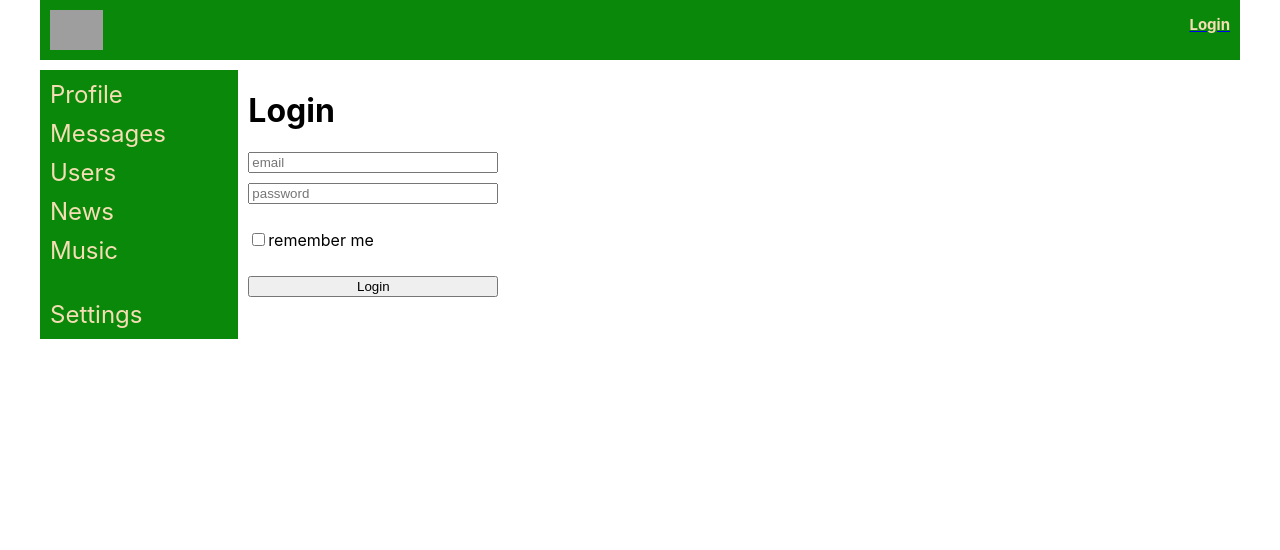
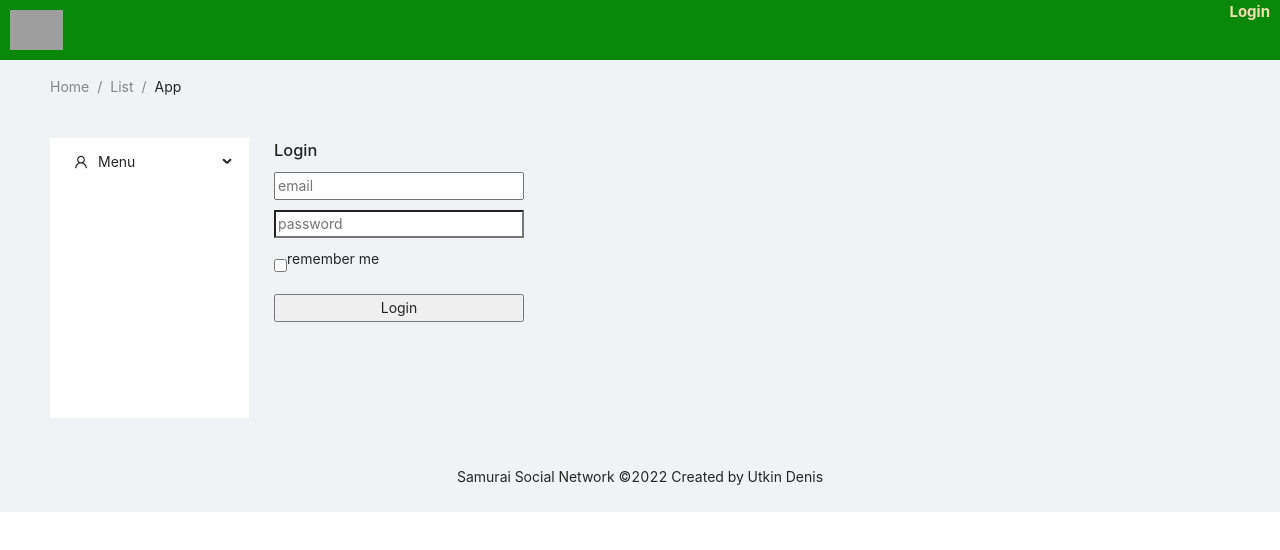
Before and after one commit to dacorm/react-samurai, a React (Create React App) app: page /login in a window 1280 px wide. Shown: the top 550 px of the page. Built offline with nearby package versions, Linux system fonts and the light colour scheme; no server answers; grey boxes are pictures that could not be loaded.

Commit message:
feat: ant design layout

```diff
--- a/package.json
+++ b/package.json
@@ -11,6 +11,8 @@
     "@types/node": "^18.6.5",
     "@types/react": "^18.0.17",
     "@types/react-dom": "^18.0.6",
+    "@types/redux-form": "^8.3.5",
+    "antd": "^4.7.2",
     "axios": "^0.27.2",
     "final-form": "^4.20.7",
     "react": "^18.2.0",
--- a/src/App.js
+++ b/src/App.js
@@ -1,28 +1,94 @@
-import React from 'react'
+import React, {useEffect, useState} from 'react'
 import './App.css';
 import Navbar from "./components/Navbar/Navbar";
-import {Route, Routes} from "react-router-dom";
+import {NavLink, Route, Routes} from "react-router-dom";
 import DialogsContainer from "./components/Dialogs/DialogsContainer";
 import UsersContainer from "./components/Users/UsersContainer";
 import ProfileContainer from "./components/Profile/ProfileContainer";
 import HeaderContainer from "./components/Header/HeaderContainer";
 import Login from "./components/Login/Login";
+import {Breadcrumb, Layout, Menu} from 'antd'
+import "antd/dist/antd.css";
+import {LaptopOutlined, NotificationOutlined, UserOutlined} from '@ant-design/icons'
+import Header from './components/Header/Header'
+import styles from "./components/Navbar/Navbar.module.css";
+import axios from "axios";
+
+const {SubMenu} = Menu
+const {Content, Footer, Sider} = Layout
+
 
 function App() {
+    const [id, setId] = useState(0);
+
+    const fetchId = async () => {
+        const res = await axios.get(`https://social-network.samuraijs.com/api/1.0/auth/me`, {
+            withCredentials: true
+        })
+        setId(res.data.data.id);
+    }
+
+    useEffect(() => {
+        fetchId();
+    }, [])
 
     return (
-        <div className="app-wrapper">
-            <HeaderContainer />
-            <Navbar />
-            <Routes>
-                <Route path="/" element={<ProfileContainer />} />
-                <Route path="/profile" element={<ProfileContainer />} />
-                <Route path="/profile/:id" element={<ProfileContainer />} />
-                <Route path='dialogs' element={<DialogsContainer />} />
-                <Route path='/login' element={<Login />} />
-                <Route path='users' element={<UsersContainer />} />
-            </Routes>
-        </div>
+        <Layout>
+            <Header/>
+            <Content style={{padding: '0 50px'}}>
+                <Breadcrumb style={{margin: '16px 0'}}>
+                    <Breadcrumb.Item>Home</Breadcrumb.Item>
+                    <Breadcrumb.Item>List</Breadcrumb.Item>
+                    <Breadcrumb.Item>App</Breadcrumb.Item>
+                </Breadcrumb>
+                <Layout className="site-layout-background" style={{padding: '24px 0'}}>
+                    <Sider className="site-layout-background" width={200}>
+                        <Menu
+                            mode="inline"
+                            /*  defaultSelectedKeys={['7']}*/
+                            /*  defaultOpenKeys={['sub1']}*/
+                            style={{height: '100%'}}
+                        >
+                            <SubMenu key="sub1" icon={<UserOutlined/>} title="Menu">
+                                <Menu.Item key="1"> <NavLink to={`/profile/${id ?? 2}`}
+                                                             className={({isActive}) => isActive ? `${styles.item} ${styles.active}` : `${styles.item}`}>Profile</NavLink></Menu.Item>
+                                <Menu.Item key="2"><NavLink to='dialogs'
+                                                            className={({isActive}) => isActive ? `${styles.item} ${styles.active}` : `${styles.item}`}>Messages</NavLink></Menu.Item>
+                                <Menu.Item key="3"><NavLink to='users'
+                                                            className={({isActive}) => isActive ? `${styles.item} ${styles.active}` : `${styles.item}`}>Users</NavLink></Menu.Item>
+                            </SubMenu>
+                        </Menu>
+                    </Sider>
+                    <Content style={{padding: '0 24px', minHeight: 280}}>
+
+                        <Routes>
+                            <Route path="/" element={<ProfileContainer/>}/>
+                            <Route path="/profile" element={<ProfileContainer/>}/>
+                            <Route path="/profile/:id" element={<ProfileContainer/>}/>
+                            <Route path='dialogs' element={<DialogsContainer/>}/>
+                            <Route path='/login' element={<Login/>}/>
+                            <Route path='users' element={<UsersContainer/>}/>
+                        </Routes>
+
+                    </Content>
+                </Layout>
+            </Content>
+            <Footer style={{textAlign: 'center'}}>Samurai Social Network ©2022 Created by Utkin Denis</Footer>
+        </Layout>
+
+
+        // <div className="app-wrapper">
+        //     <HeaderContainer />
+        //     <Navbar />
+        //     <Routes>
+        //         <Route path="/" element={<ProfileContainer />} />
+        //         <Route path="/profile" element={<ProfileContainer />} />
+        //         <Route path="/profile/:id" element={<ProfileContainer />} />
+        //         <Route path='dialogs' element={<DialogsContainer />} />
+        //         <Route path='/login' element={<Login />} />
+        //         <Route path='users' element={<UsersContainer />} />
+        //     </Routes>
+        // </div>
     );
 }
 
--- a/src/components/Header/Header.tsx
+++ b/src/components/Header/Header.tsx
@@ -1,24 +1,30 @@
 import React, {useEffect} from 'react';
 import styles from './Header.module.css';
 import {Link, NavLink, useNavigate} from "react-router-dom";
-import axios from "axios";
+import {useDispatch, useSelector} from "react-redux";
+import {selectCurrentUserLogin, selectIsAuth} from "../../redux/auth-selectors";
+import {logoutThunk} from "../../redux/auth-reducer";
 
 type HeaderProps = {
     isAuth: boolean
     login: string
     setUserThunk: (userId: number | null) => void
     id: number | null
-    logoutThunk: () => void
 }
 
-const Header: React.FC<HeaderProps> = ({ isAuth, login, setUserThunk, id, logoutThunk }) => {
+const Header: React.FC<HeaderProps> = ({ setUserThunk, id }) => {
     const navigate = useNavigate();
+    const isAuth = useSelector(selectIsAuth)
+    const login = useSelector(selectCurrentUserLogin)
+
+    const dispatch = useDispatch()
 
     useEffect(() => {
         if (isAuth && id) {
             setUserThunk(id);
         }
     }, [isAuth, id])
+
 
     return (
         <header className={styles.header}>
@@ -31,7 +37,8 @@ const Header: React.FC<HeaderProps> = ({ isAuth, login, setUserThunk, id, logout
                         <div className={styles.container}>
                             <p className={styles.username}>{login}</p>
                             <button onClick={() => {
-                                logoutThunk()
+                                // @ts-ignore
+                                dispatch(logoutThunk())
                                 navigate('/login')
                             }}>Logout</button>
                         </div>
--- a/src/components/Header/HeaderContainer.tsx
+++ b/src/components/Header/HeaderContainer.tsx
@@ -1,9 +1,11 @@
 import React, {useEffect} from 'react';
 import Header from "./Header";
 import axios from "axios";
-import {connect} from "react-redux";
+import {connect, useSelector} from "react-redux";
 import {authThunk, loginThunk, logoutThunk, setUserData, setUserProfile, setUserThunk} from "../../redux/auth-reducer";
 import {AppStateType} from "../../redux/redux-store";
+import {selectIsAuth} from "../../redux/auth-selectors";
+import {AnyAction} from "redux";
 
 type HeaderProps = {
     authThunk: () => void
@@ -11,7 +13,7 @@ type HeaderProps = {
     login: string
     setUserThunk: (userId: number | null) => void
     id: number | null
-    logoutThunk: () => void
+    logoutThunk: () => AnyAction
 }
 
 const HeaderContainer: React.FC<HeaderProps> = (props) => {
@@ -33,5 +35,9 @@ const mapStateToProps = (state: AppStateType) => ({
 
 
 export default connect(mapStateToProps, {setUserData, setUserProfile,
+    authThunk,
+    setUserThunk,
+    loginThunk,
+    logoutThunk})
     // @ts-ignore
-    authThunk, setUserThunk, loginThunk, logoutThunk})(HeaderContainer);
+    (HeaderContainer);
--- a/src/components/Navbar/Navbar.tsx
+++ b/src/components/Navbar/Navbar.tsx
@@ -17,7 +17,6 @@ const Navbar = () => {
         fetchId();
     }, [])
 
-    console.log(id)
     return (
         <nav className={styles.nav}>
             <NavLink to={`/profile/${id ?? 2}`}
--- a/src/redux/auth-reducer.ts
+++ b/src/redux/auth-reducer.ts
@@ -1,5 +1,6 @@
 import axios from "axios";
-import {InferActionsTypes} from "./redux-store";
+import {BaseThunkType, InferActionsTypes} from "./redux-store";
+import {FormAction} from 'redux-form/lib/actions';
 
 const SET_USER_DATA = 'SET_USER_DATA';
 const SET_USER_PROFILE = 'SET_USER_PROFILE';
@@ -76,7 +77,6 @@ export const loginThunk = (email: string | null, password: string | null, rememb
         withCredentials: true
     })
         .then(response => {
-            console.log(response)
             if (response.data.resultCode === 0) {
                 dispatch(authThunk())
             }
--- /dev/null
+++ b/src/redux/auth-selectors.ts
@@ -0,0 +1,9 @@
+import {AppStateType} from './redux-store'
+
+export const selectIsAuth = (state: AppStateType) => {
+    return state.auth.isAuth
+}
+
+export const selectCurrentUserLogin = (state: AppStateType) => {
+    return state.auth.login
+}
```
Also changed, not shown: 1 other file (tests, documents, lock files or other folders).
